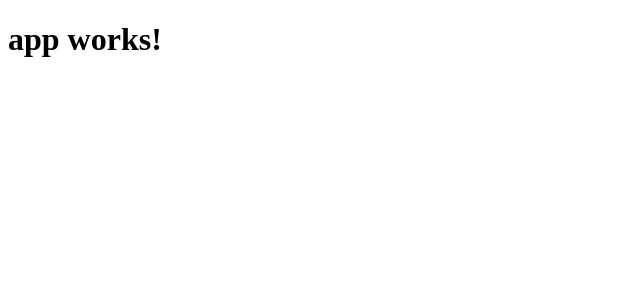
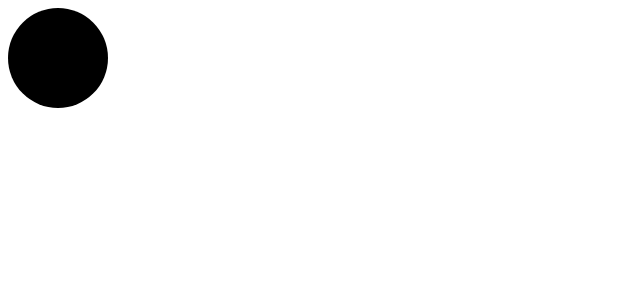
Before and after one commit to tr0ythex/infographics, an Angular app: page / in a window 1280 px wide. Shown: the top 300 px of the page, without its empty margins (0-640 px from the left). Built offline with nearby package versions, Linux system fonts and the light colour scheme.

Commit message:
Adds simple svg circle as a foundation of future pie-chart component. Updates tests

```diff
--- a/src/app/app.component.html
+++ b/src/app/app.component.html
@@ -1,3 +1 @@
-<h1>
-  {{title}}
-</h1>
+<app-pie-chart [width]="100" [height]="100"></app-pie-chart>
--- a/src/app/app.component.ts
+++ b/src/app/app.component.ts
@@ -6,5 +6,4 @@ import { Component } from '@angular/core';
   styleUrls: ['./app.component.sass']
 })
 export class AppComponent {
-  title = 'app works!';
 }
--- a/src/app/pie-chart/pie-chart.component.html
+++ b/src/app/pie-chart/pie-chart.component.html
@@ -1,3 +1,3 @@
-<p>
-  pie-chart works!
-</p>
+<svg [attr.width]="width" [attr.height]="height">
+    <circle [attr.cx]="width/2" [attr.cy]="height/2" [attr.r]="width/2" fill="black"></circle>
+</svg>
--- a/src/app/pie-chart/pie-chart.component.ts
+++ b/src/app/pie-chart/pie-chart.component.ts
@@ -1,4 +1,4 @@
-import { Component, OnInit } from '@angular/core';
+import { Component, OnInit, Input } from '@angular/core';
 
 @Component({
     selector: 'app-pie-chart',
@@ -6,6 +6,8 @@ import { Component, OnInit } from '@angular/core';
     styleUrls: ['./pie-chart.component.sass']
 })
 export class PieChartComponent implements OnInit {
+    @Input() width: number;
+    @Input() height: number;
 
     constructor() { }
 
```
Also changed, not shown: 1 other file (tests, documents, lock files or other folders). Lines whose indentation alone changed are shown as unchanged.
